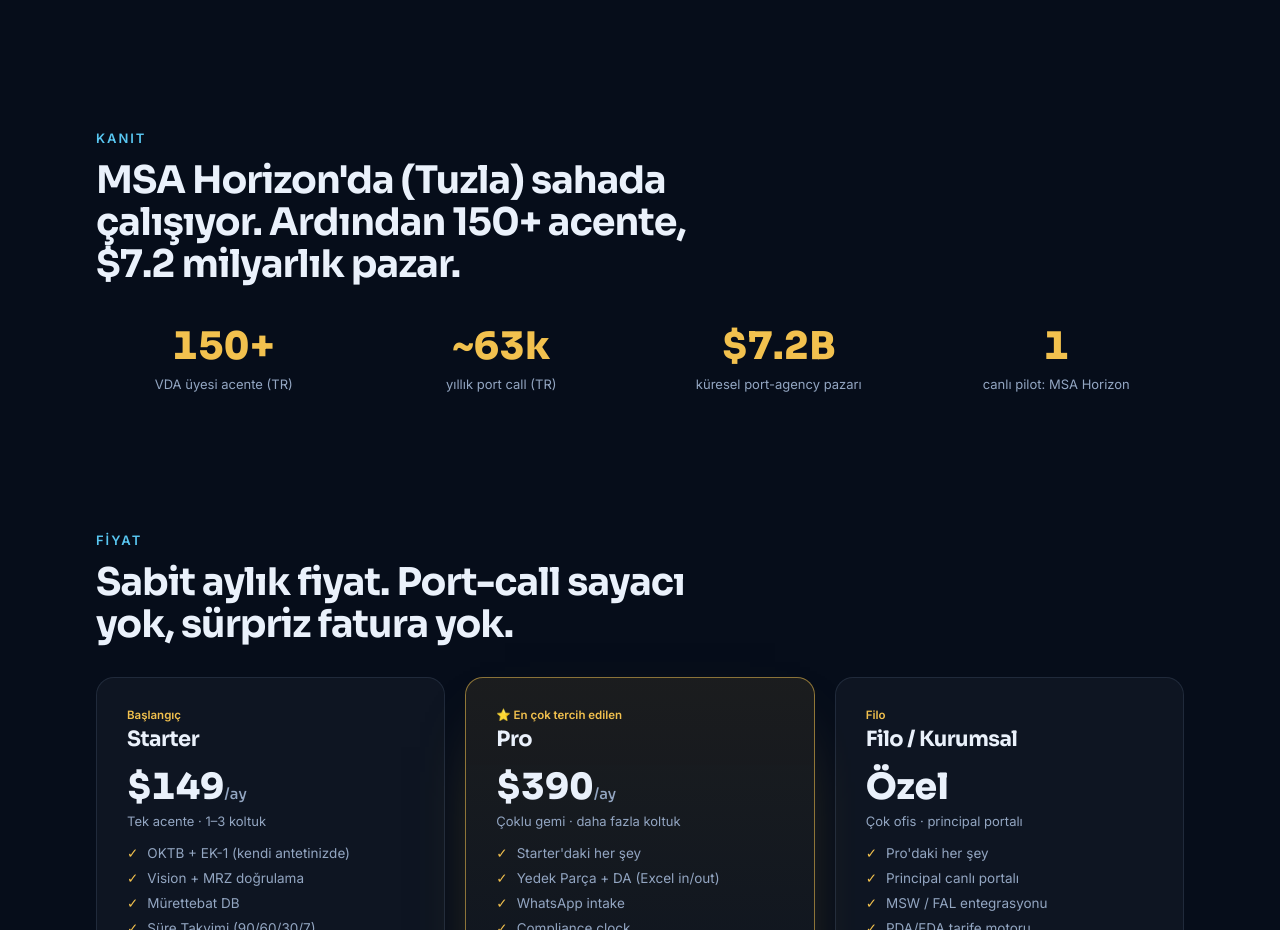
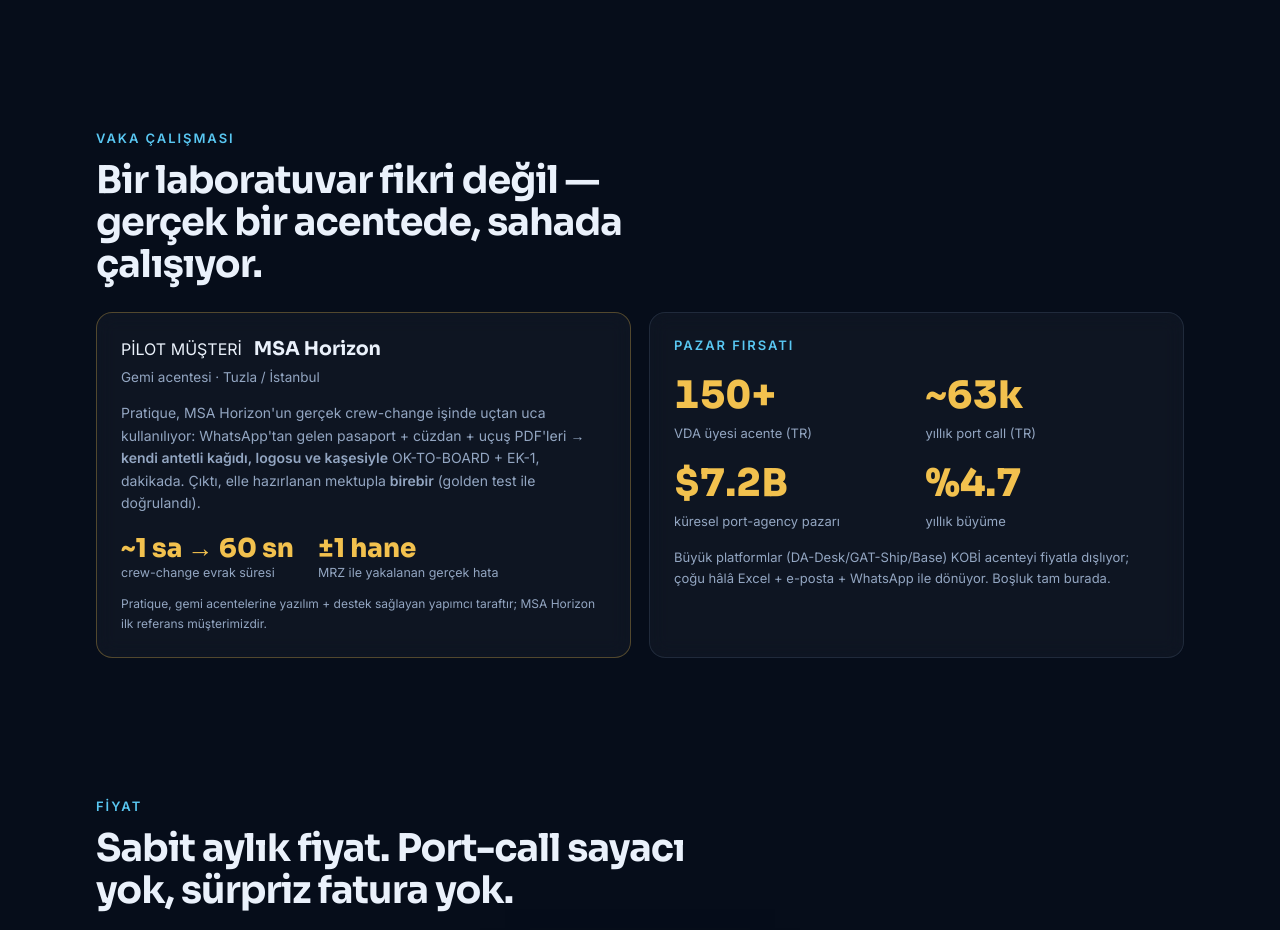
Before and after one commit to yavrukartalardayildiz-max/pratique-site, a plain HTML site: page index.html in a window 1280 px wide. Shown: the part 5620-6550 px from the top of the page. Drawn offline with Linux system fonts and the light colour scheme.

Commit message:
site güncelleme 2026-06-21

```diff
--- a/index.html
+++ b/index.html
@@ -204,13 +204,13 @@
           <tr><td>DELACRUZ JOSE</td><td>CH.ENG</td><td class="flag">P5540918 ⚠</td></tr>
           <tr><td>KUMAR RAJESH</td><td>AB</td><td>Z3391077</td></tr>
         </tbody></table>
-        <div class="done-pill" id="done">✓ OK-TO-BOARD + 3 EK-1 üretildi — kendi antetinizde. <a class="g" href="mailto:agency@msahorizon.com?subject=Pratique%20-%20canl%C4%B1%20demo" style="font-weight:600">İndir →</a></div>
+        <div class="done-pill" id="done">✓ OK-TO-BOARD + 3 EK-1 üretildi — kendi antetinizde. <a class="g" href="mailto:yavrukartalardayildiz@gmail.com?subject=Pratique%20-%20canl%C4%B1%20demo" style="font-weight:600">İndir →</a></div>
       </div>
     </div>
   </div>
   <div class="cta" style="margin-top:22px">
     <button class="btn primary" id="play">▶ Demoyu oynat</button>
-    <a class="btn ghost" href="mailto:agency@msahorizon.com?subject=Pratique%20-%20canl%C4%B1%20demo">Canlı demo iste</a>
+    <a class="btn ghost" href="mailto:yavrukartalardayildiz@gmail.com?subject=Pratique%20-%20canl%C4%B1%20demo">Canlı demo iste</a>
     <span class="muted" style="font-size:13px">Uygulamada “Örnek veriyle dene” → gerçek .docx iner.</span>
   </div>
 </div></section>
@@ -338,15 +338,35 @@
   </div>
 </div></section>
 
-<!-- PROOF -->
+<!-- PROOF / CASE STUDY -->
 <section><div class="wrap">
-  <div class="reveal"><div class="kicker">Kanıt</div>
-  <h2 class="sec">MSA Horizon'da (Tuzla) sahada çalışıyor. Ardından 150+ acente, $7.2 milyarlık pazar.</h2></div>
-  <div class="statband reveal">
-    <div><div class="big">150+</div><div class="lbl">VDA üyesi acente (TR)</div></div>
-    <div><div class="big">~63k</div><div class="lbl">yıllık port call (TR)</div></div>
-    <div><div class="big">$7.2B</div><div class="lbl">küresel port-agency pazarı</div></div>
-    <div><div class="big">1</div><div class="lbl">canlı pilot: MSA Horizon</div></div>
+  <div class="reveal"><div class="kicker">Vaka çalışması</div>
+  <h2 class="sec">Bir laboratuvar fikri değil — gerçek bir acentede, sahada çalışıyor.</h2></div>
+  <div class="grid g2 reveal" style="margin-top:26px;align-items:stretch">
+    <div class="card" style="border-color:rgba(242,193,78,.3)">
+      <div style="display:flex;align-items:center;gap:12px;margin-bottom:6px">
+        <span class="chip cyan">PİLOT MÜŞTERİ</span><b style="font-family:'Sora';font-size:19px">MSA Horizon</b>
+      </div>
+      <p class="muted" style="font-size:13.5px;margin-bottom:14px">Gemi acentesi · Tuzla / İstanbul</p>
+      <p>Pratique, MSA Horizon'un gerçek crew-change işinde uçtan uca kullanılıyor: WhatsApp'tan
+        gelen pasaport + cüzdan + uçuş PDF'leri → <b>kendi antetli kağıdı, logosu ve kaşesiyle</b>
+        OK-TO-BOARD + EK-1, dakikada. Çıktı, elle hazırlanan mektupla <b>birebir</b> (golden test ile doğrulandı).</p>
+      <div style="display:flex;gap:24px;margin-top:18px">
+        <div><div style="font-family:'Sora';font-size:26px;font-weight:800;color:var(--gold)">~1 sa → 60 sn</div><div class="muted" style="font-size:12.5px">crew-change evrak süresi</div></div>
+        <div><div style="font-family:'Sora';font-size:26px;font-weight:800;color:var(--gold)">±1 hane</div><div class="muted" style="font-size:12.5px">MRZ ile yakalanan gerçek hata</div></div>
+      </div>
+      <p class="muted" style="font-size:12px;margin-top:14px">Pratique, gemi acentelerine yazılım + destek sağlayan yapımcı taraftır; MSA Horizon ilk referans müşterimizdir.</p>
+    </div>
+    <div class="card">
+      <div class="kicker" style="margin-bottom:18px">Pazar fırsatı</div>
+      <div class="statband" style="grid-template-columns:1fr 1fr;text-align:left;margin-top:0;gap:18px">
+        <div><div class="big">150+</div><div class="lbl">VDA üyesi acente (TR)</div></div>
+        <div><div class="big">~63k</div><div class="lbl">yıllık port call (TR)</div></div>
+        <div><div class="big">$7.2B</div><div class="lbl">küresel port-agency pazarı</div></div>
+        <div><div class="big">%4.7</div><div class="lbl">yıllık büyüme</div></div>
+      </div>
+      <p class="muted" style="font-size:13px;margin-top:18px">Büyük platformlar (DA-Desk/GAT-Ship/Base) KOBİ acenteyi fiyatla dışlıyor; çoğu hâlâ Excel + e-posta + WhatsApp ile dönüyor. Boşluk tam burada.</p>
+    </div>
   </div>
 </div></section>
 
@@ -394,8 +414,8 @@
     <h2>Bir sonraki geminizin crew PDF'lerini gönderin. 60 saniyede görün.</h2>
     <p class="sub" style="margin:18px auto 24px">Risk yok: PDF'leri gönderin, ilk OKTB + EK-1'i antetinizle üretelim. Beğenirseniz Starter'la başlarsınız; beğenmezseniz elinizde çalışan bir mektup kalır.</p>
     <div style="display:flex;gap:14px;justify-content:center;flex-wrap:wrap">
-      <a class="btn primary lg" href="mailto:agency@msahorizon.com?subject=Pratique%20-%20ucretsiz%20ilk%20mektup&body=Bir%20sonraki%20gemimizin%20crew%20PDF'lerini%20gondermek%20istiyoruz.">📩 Ücretsiz ilk mektubu iste</a>
-      <a class="btn ghost lg" href="mailto:agency@msahorizon.com?subject=Pratique%20-%20canl%C4%B1%20demo">Canlı demo iste</a>
+      <a class="btn primary lg" href="mailto:yavrukartalardayildiz@gmail.com?subject=Pratique%20-%20ucretsiz%20ilk%20mektup&body=Bir%20sonraki%20gemimizin%20crew%20PDF'lerini%20gondermek%20istiyoruz.">📩 Ücretsiz ilk mektubu iste</a>
+      <a class="btn ghost lg" href="mailto:yavrukartalardayildiz@gmail.com?subject=Pratique%20-%20canl%C4%B1%20demo">Canlı demo iste</a>
       <a class="btn ghost lg" href="pitch.html">Sunumu aç</a>
     </div>
     <div class="access">
@@ -410,7 +430,7 @@
 <footer><div class="wrap" style="display:flex;justify-content:space-between;flex-wrap:wrap;gap:14px;align-items:center">
   <div class="brand" style="font-size:17px"><span class="mark" style="width:30px;height:30px;font-size:16px">⚓</span> Pratique</div>
   <div>Gemi acenteleri için operasyon OS · Pilot: MSA Horizon, Tuzla/İstanbul · Yerel veri, KVKK-uyumlu</div>
-  <div><a href="pitch.html" class="g">Sunum</a> · <a href="mailto:agency@msahorizon.com?subject=Pratique%20-%20canl%C4%B1%20demo" class="g">Canlı app</a></div>
+  <div><a href="pitch.html" class="g">Sunum</a> · <a href="mailto:yavrukartalardayildiz@gmail.com?subject=Pratique%20-%20canl%C4%B1%20demo" class="g">Canlı app</a></div>
 </div></footer>
 
 <script>
```
Also changed, not shown: pitch.html (+2 -2 lines).
